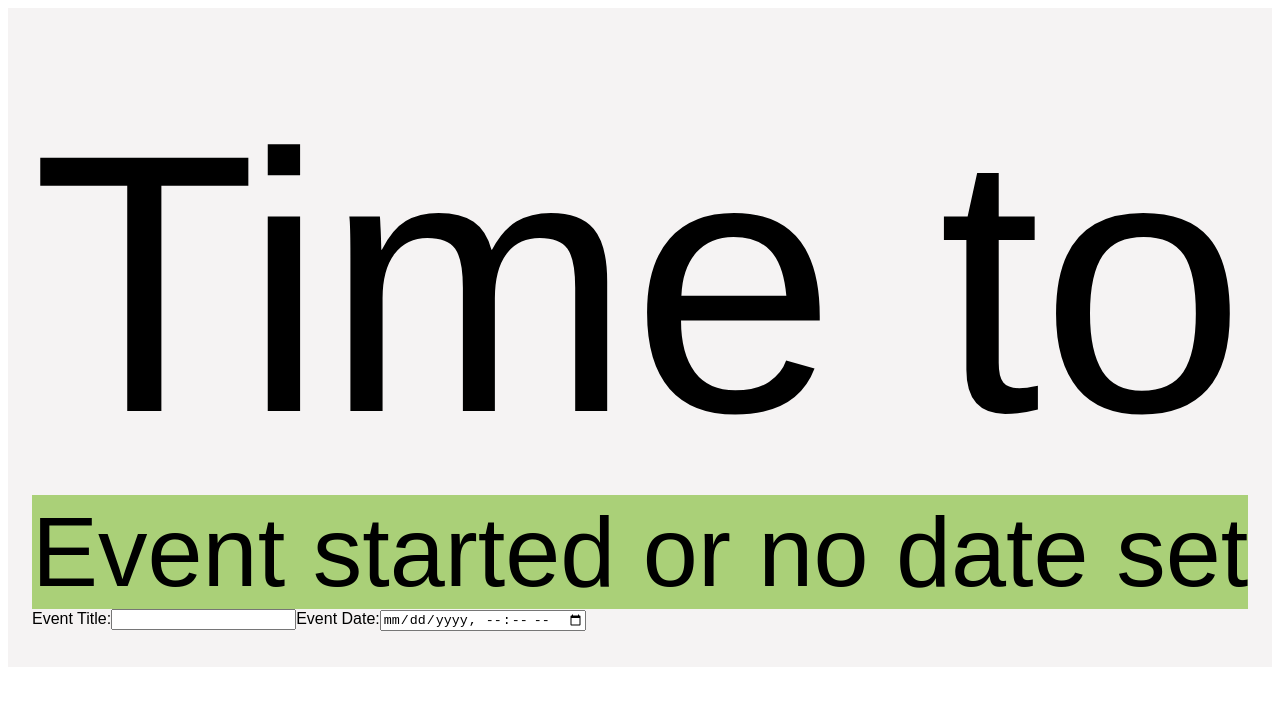
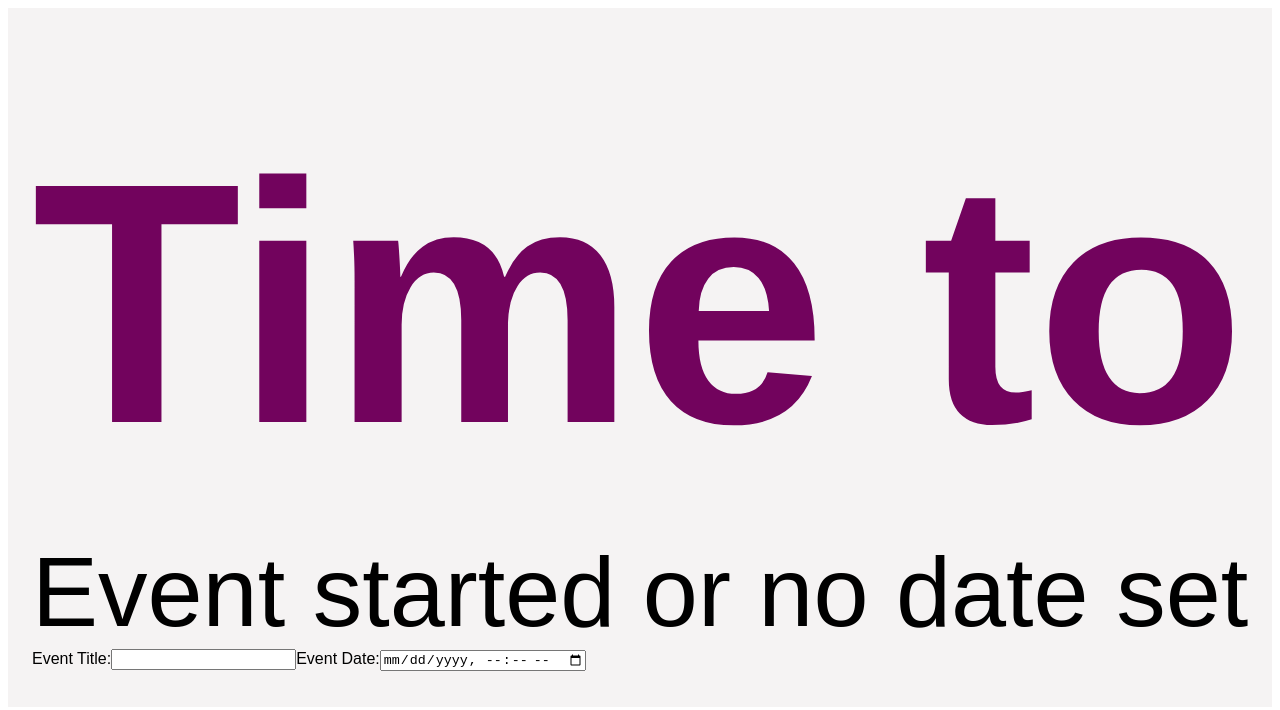
Before and after one commit to MathewsFranco/angular-countdown-app, an Angular app: page / in a window 1280 px wide. Shown: the top 710 px of the page. Built offline with nearby package versions, Linux system fonts and the light colour scheme; a small style sheet from the web is missing; a web font is replaced by a local one.

Commit message:
💄 add base style to title and counter

```diff
--- a/src/app/components/countdown/countdown.component.html
+++ b/src/app/components/countdown/countdown.component.html
@@ -1,4 +1,4 @@
-<div class="text-container">
+<div class="text">
   <div appFitText [triggerFit]="countdown.eventTitle() ">
     {{ timeLeft() }}
   </div>
--- a/src/app/components/countdown/countdown.component.scss
+++ b/src/app/components/countdown/countdown.component.scss
@@ -1,6 +1,5 @@
-.text-container {
+.text {
   width: 100%;
   overflow: hidden;
   white-space: nowrap;
-  background-color: #aad078;
 }
--- a/src/app/components/event-title/event-title.component.html
+++ b/src/app/components/event-title/event-title.component.html
@@ -1,2 +1,2 @@
-<div appFitText [triggerFit]="countdown.eventTitle()">Time to {{countdown.eventTitle()}}
+<div class="title" appFitText [triggerFit]="countdown.eventTitle()">Time to {{countdown.eventTitle()}}
 </div>
--- a/src/app/components/event-title/event-title.component.scss
+++ b/src/app/components/event-title/event-title.component.scss
@@ -0,0 +1,8 @@
+@use '../../../styles.scss' as *;
+
+.title {
+  font-weight: 800;
+  color: $brand-purple;
+  line-height: 135%;
+  letter-spacing: -2%;
+}
--- a/src/styles.scss
+++ b/src/styles.scss
@@ -12,4 +12,5 @@ $brand-gray: #f5f3f3;
 
 body {
   font-family: var(--font-main);
+  font-weight: 400;
 }
```
